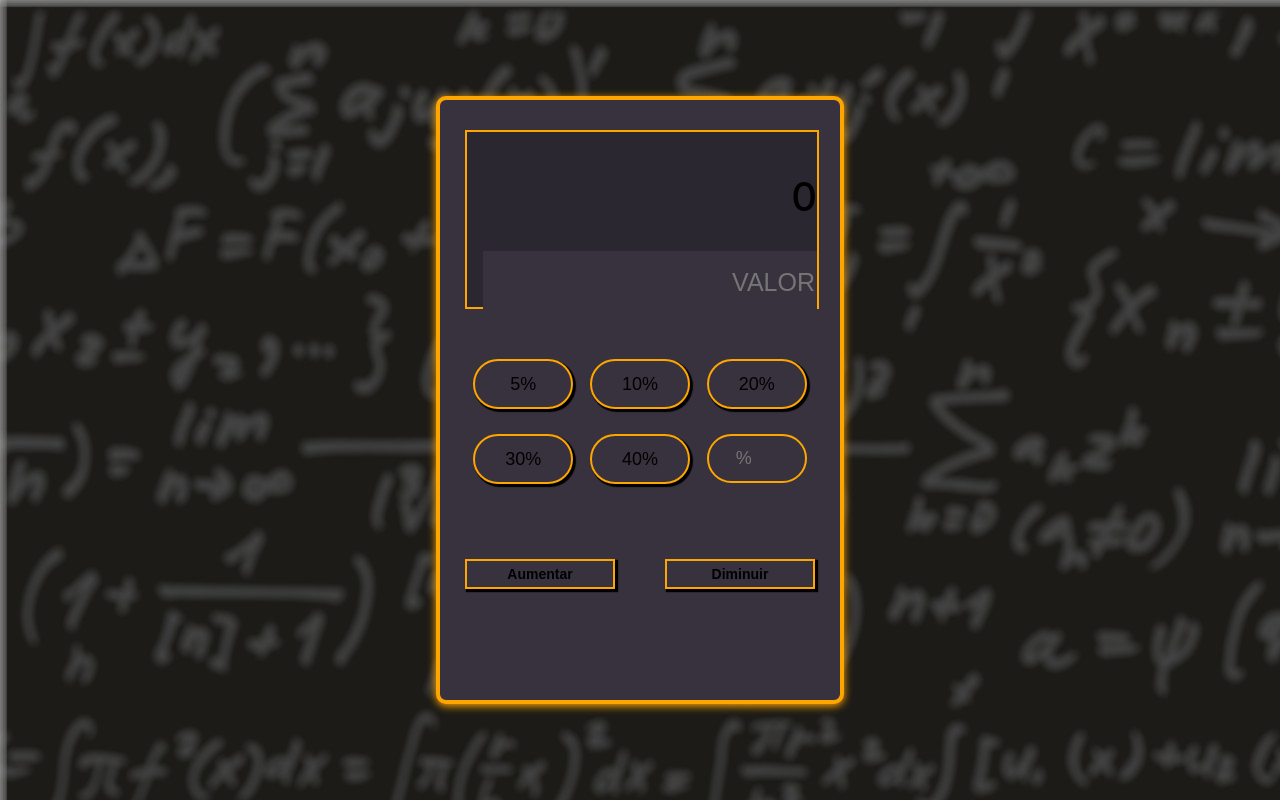
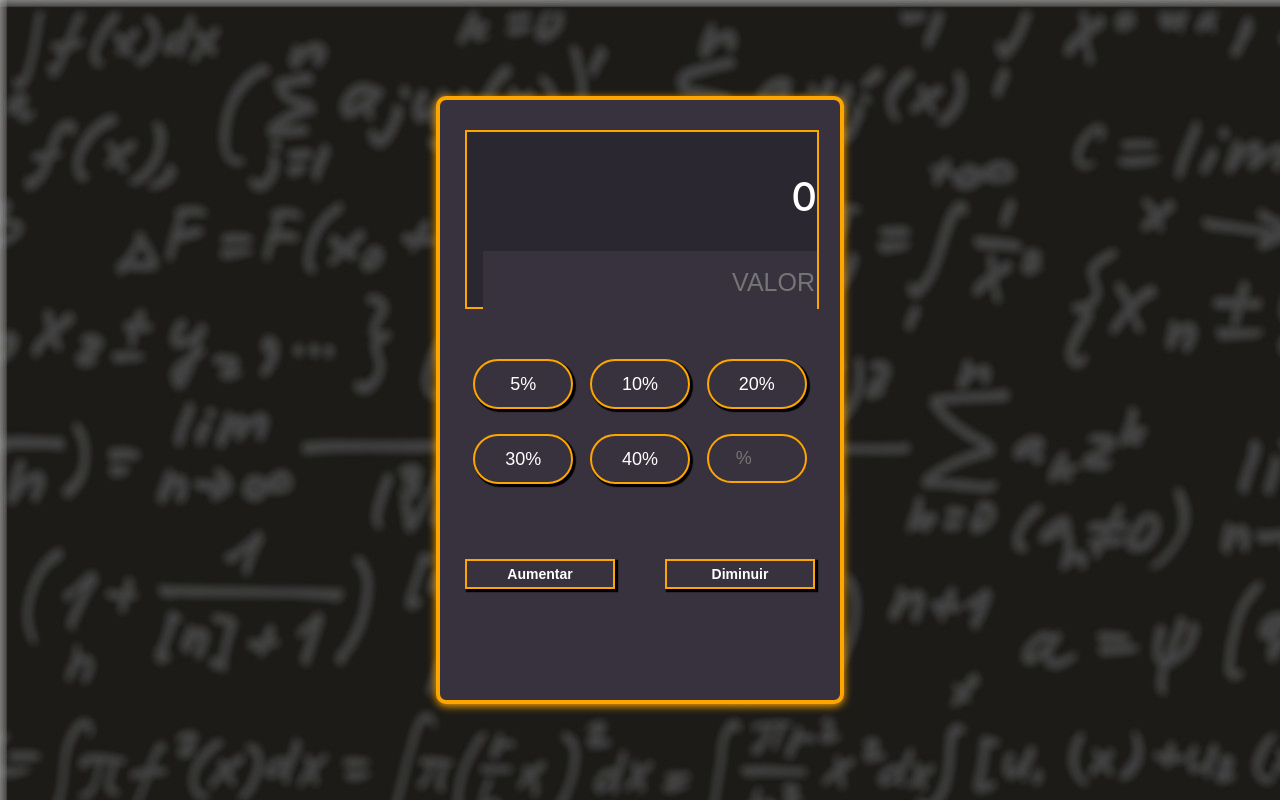
Before and after one commit to willianbatist/percentage_calculator, a React (Create React App) app: page / in a window 1280 px wide. Built offline with nearby package versions, Linux system fonts and the light colour scheme.

Commit message:
fix: mudando cor da fonte para branco

```diff
--- a/src/styles/button.css
+++ b/src/styles/button.css
@@ -2,7 +2,8 @@ button {
     border:none;
     text-decoration: none;
     background-color: #37323E;
-    box-shadow: 2px 2px 1px 1px;
+    color: white;
+    box-shadow: 2px 2px 1px 1px black;
     border: orange solid 2px;
   }
   .home-button {
@@ -14,7 +15,7 @@ button {
   }
   .btn-act:hover {
     background-color: orange;
-    box-shadow: 2px 2px 1px 1px;
+    box-shadow: 2px 2px 1px 1px black;
   }
   .btn-act:active {
     position: relative;
@@ -60,7 +61,7 @@ button {
   }
   .btn2-act:hover {
     background-color: orange;
-    box-shadow: 2px 2px 1px 1px;
+    box-shadow: 2px 2px 1px 1px black;
   }
   .btn2-act:active{
     position: relative;
--- a/src/styles/home.css
+++ b/src/styles/home.css
@@ -41,6 +41,7 @@ input[type=number] {
     background-color: #2b2730;
   }
   .home-textinput {
+    color: white;
     border: none;
     text-align: right;
     text-decoration: black;
@@ -56,6 +57,7 @@ input[type=number] {
     outline: 0;
   }
   .home-text {
+    color: white;
     font-size: 40px;
     font-style: normal;
     font-weight: 500;
@@ -72,6 +74,7 @@ input[type=number] {
     justify-content: space-around;
   }
   .input {
+    color: white;
     align-items: center;
     border-radius: 50px;
     background-color: #37323E;
```
